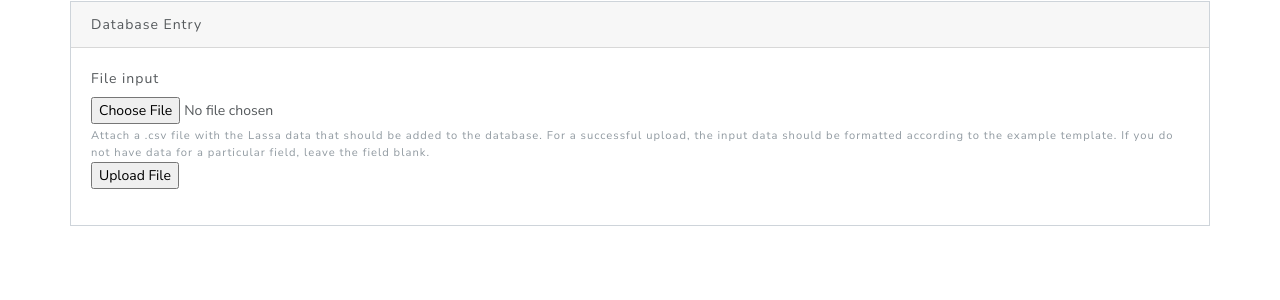
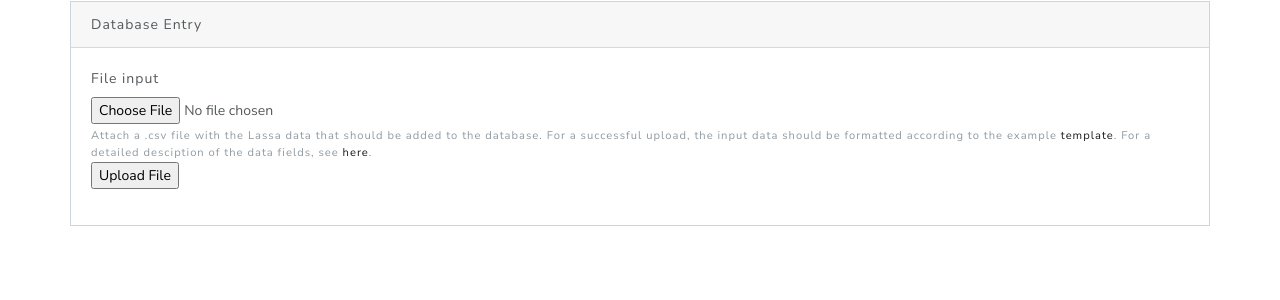
Before and after one commit to tvarrelman/LassaMapping, a Flask app: page /Admin in a window 1280 px wide. Shown: the part 130-430 px from the top of the page. Run offline with Flask 2, Linux system fonts and the light colour scheme; the visitor is signed in with stand-in values (Sample User, id 1); some libraries are stand-ins or nearby versions.

Commit message:
linked a template and descip. file

```diff
--- a/LassaMappingApp/templates/admin.html
+++ b/LassaMappingApp/templates/admin.html
@@ -32,7 +32,7 @@
 							<input type="hidden" name="csrf_token" value="{{ csrf_token() }}"/>
 							<label for="InputCSV">File input</label>
 							<input type="file" class="form-control-file" id="InputCSV" aria-describedby="fileHelp" name="fileupload">
-      							<small id="fileHelp" class="form-text text-muted">Attach a .csv file with the Lassa data that should be added to the database. For a successful upload, the input data should be formatted according to the example template. If you do not have data for a particular field, leave the field blank. </small>
+      							<small id="fileHelp" class="form-text text-muted">Attach a .csv file with the Lassa data that should be added to the database. For a successful upload, the input data should be formatted according to the example <a download  href="/static/LassaDataTemplate.csv">template</a>. For a detailed desciption of the data fields, see <a download href="/static/LassaDataDescription.txt">here</a>.</small>
     							<input type="submit" value="Upload File" name="submit">
 						</div>
 					</form>
```
